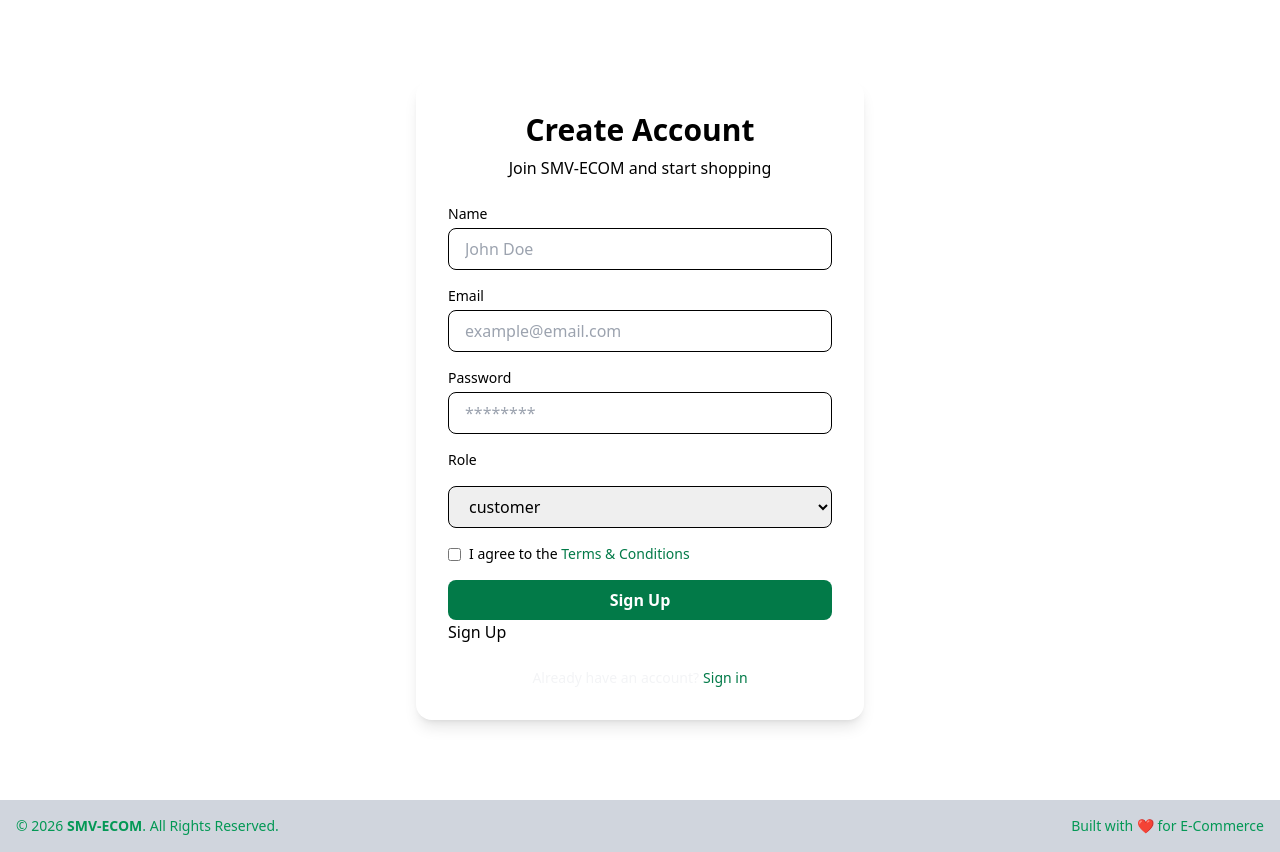
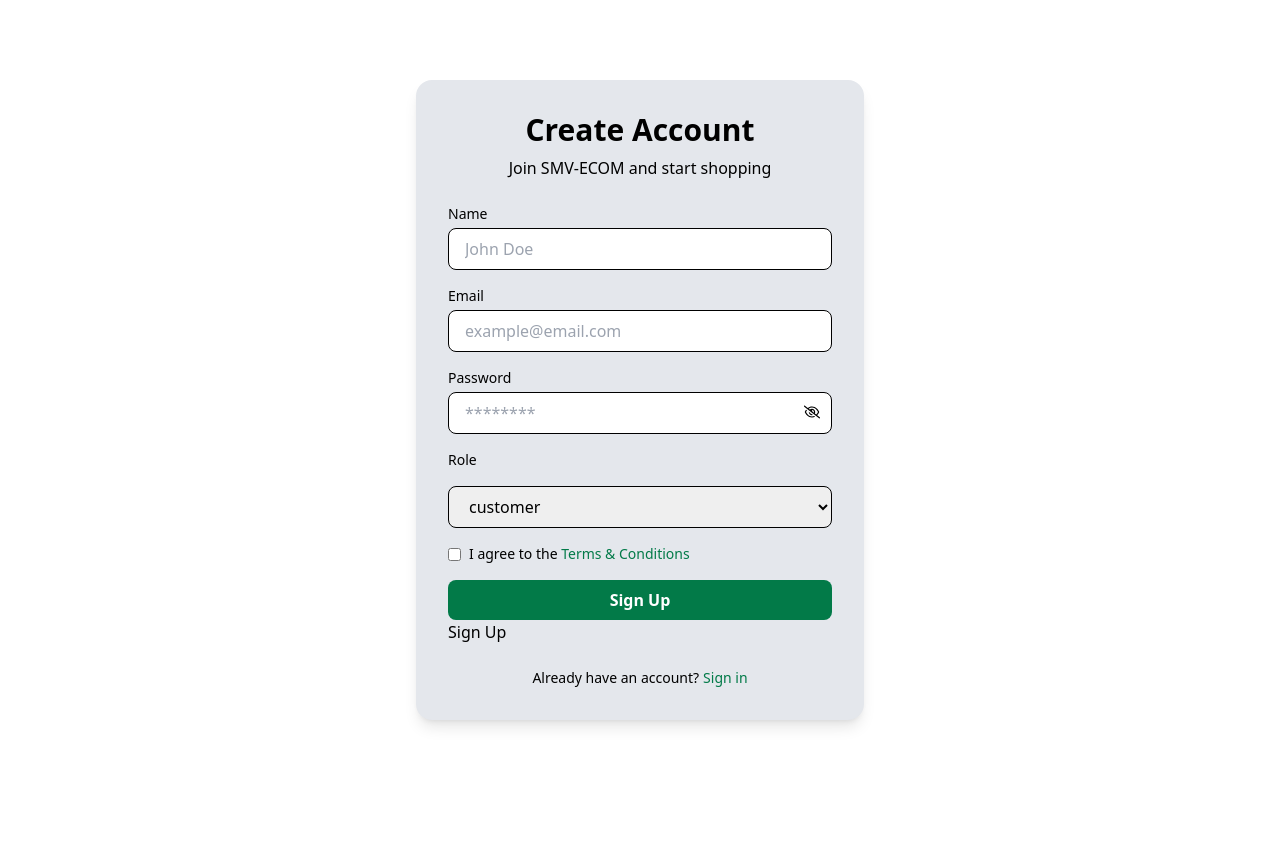
Before and after one commit to anus26/Frontend-SMV-ECOM, a React app: page /signup in a window 1280 px wide. After the commit the page ends 800 px from the top, so only its background shows below. Built offline with nearby package versions, Linux system fonts and the light colour scheme; the HTML template or start-up script is replaced by a standard one.

Commit message:
ui improments

```diff
--- a/package.json
+++ b/package.json
@@ -18,6 +18,7 @@
     "react-dom": "^19.2.0",
     "react-hot-toast": "^2.6.0",
     "react-icons": "^5.5.0",
+    "react-loader-spinner": "^8.0.2",
     "react-redux": "^9.2.0",
     "react-router": "^7.13.0",
     "react-router-dom": "^7.13.0"
--- a/src/App.jsx
+++ b/src/App.jsx
@@ -26,9 +26,9 @@
     <BrowserRouter>
 
       <Routes>
-
         <Route path="/signin" element={<Signin />} />
         <Route path="/signup" element={<Signup />} />
+
 
 
         <Route element={<Layouts />}>
@@ -61,7 +61,7 @@
 
         </Route>
       </Routes>
-      <Footer/>
+
       <Toaster />
     </BrowserRouter>
   );
--- a/src/components/Layouts/index.jsx
+++ b/src/components/Layouts/index.jsx
@@ -1,6 +1,7 @@
 import React, { useEffect } from 'react'
 import Navbar from '../Navbar/Navbar'
 import { Outlet } from 'react-router-dom'
+import Footer from '../../pages/Footer'
 
 
 const Layouts = () => {
@@ -11,10 +12,11 @@
 
 
  <Navbar/>
-
+  <Footer/>
 <div className=''>
 
 <Outlet />
+
 </div>
 </div>
 </>
--- a/src/components/Navbar/Navbar.jsx
+++ b/src/components/Navbar/Navbar.jsx
@@ -86,7 +86,7 @@
                   <input
                     type="text"
                     placeholder="Search products..."
-                    className="w-full rounded-full px-5 pr-12 py-2 border focus:ring-2 focus:ring-green-500 focus:outline-none"
+                    className="w-full rounded-full px-5 pr-12 py-2 border focus:ring-2 focus:ring-green focus:outline-none"
                     value={searchInput}
                     onChange={(e) => setSearchInput(e.target.value)}
                   />
--- a/src/pages/Signin.jsx
+++ b/src/pages/Signin.jsx
@@ -3,7 +3,10 @@
 import { Link, useNavigate } from "react-router-dom";
 import { signinUser } from "../redux/slices/authSlice";
 import useAuth from "../redux/hooks/useAuth";
-
+import { ColorRing } from "react-loader-spinner";
+import { FaRegEye } from "react-icons/fa6";
+import { FaRegEyeSlash } from "react-icons/fa";
+import { IoHandLeftSharp } from "react-icons/io5";
 const Signin = () => {
   const dispatch=useDispatch()
   const {user,loading,error}=useAuth()
@@ -11,12 +14,22 @@
     email:"",
         password:""
   })
+  const [show ,setShow]=useState(false)
+
   const navigate=useNavigate()
   const handleChange=(e)=>{
     setFormData({
       ...formData,
       [e.target.name]:e.target.value
     })
+    loading(true)
+    setTimeout(()=>{
+      loading(false)
+    },2000)
+
+  }
+  const handleshow=()=>{
+    setShow(prev=>!prev)
   }
   const handleSubmit=(e)=>{
     e.preventDefault()
@@ -56,16 +69,26 @@
             />
           </div>
 
-          <div>
+          <div className="relative">
             <label className="block text-sm font-medium mb-1">Password</label>
             <input
-              type="password"
+              type={show? "text":"password"}
               placeholder="********"
               value={formData.password}
               name="password"
               onChange={handleChange}
-              className="w-full px-4 py-2 border rounded-lg focus:outline-none focus:ring-2 focus:ring-greenDark"
+              className="w-full px-4 py-2 border  rounded-lg  focus:outline-none focus:ring-2 focus:ring-greenDark"
             />
+            <span onClick={handleshow}  className="absolute right-3 top-9 ">
+
+            {show?(
+              <>
+              <FaRegEye />
+              </>
+            ):(
+<FaRegEyeSlash />
+            )}
+            </span>
           </div>
 
           <div className="flex justify-between items-center text-sm">
@@ -80,16 +103,33 @@
 
           <button
             type="submit"
-            className="w-full py-2 bg-greenDark text-white rounded-lg font-semibold hover:bg-greenDark transition"
+            className="w-full py-2 bg-greenDark text-white rounded-lg font-semibold hover:bg-greenDark transition flex justify-center"
           >
-           Sign In
+   {loading?(
+    <>
+    <ColorRing
+visible={true}
+height="30"
+width="30"
+
+ariaLabel="color-ring-loading"
+wrapperStyle={{}}
+wrapperClass="color-ring-wrapper"
+colors={['#e15b64', '#f47e60', '#f8b26a', '#abbd81', '#849b87']}
+/>
+    </>
+    ):(
+      "SignIn"
+
+
+   )}
 
           </button>
             {loading && <p className="text-center text-sm text-gray">Loading...</p>}
         </form>
         {error && <p className="text-center text-sm text-red-500 mt-4">{error}</p>}
 
-        <p className="text-center text-sm text-gray mt-6">
+        <p className="text-center text-sm text-blackk mt-6">
           Don’t have an account?
           <span className="text-greenDark cursor-pointer ml-1 hover:underline">
            <Link to='/signup'>Sign up</Link>
--- a/src/pages/Signup.jsx
+++ b/src/pages/Signup.jsx
@@ -3,6 +3,8 @@
 import { Link, useNavigate } from "react-router-dom";
 import { signupUser } from "../redux/slices/authSlice";
 import useAuth from "../redux/hooks/useAuth";
+import { ColorRing } from "react-loader-spinner";
+import { FaRegEye, FaRegEyeSlash } from "react-icons/fa6";
 
 const Signup = () => {
   const dispatch=useDispatch()
@@ -14,11 +16,16 @@
     password: "",
     role: "customer",
   });
+  const [show,setShow]=useState(false)
     const handleChange = (e) => {
     setFormData({
       ...formData,
       [e.target.name]: e.target.value,
     });
+    loading(true)
+    setTimeout(()=>{
+      loading(false)
+    },2000)
   };
 
     const handleSubmit=(e)=>{
@@ -46,7 +53,7 @@
 
   return (
     <div className="min-h-screen flex items-center justify-center">
-      <div className="bg-color w-full max-w-md p-8 rounded-2xl shadow-lg">
+      <div className="bg-color1 w-full max-w-md p-8 rounded-2xl shadow-lg">
 
         <h1 className="text-3xl font-bold text-center mb-2">
           Create Account
@@ -88,12 +95,12 @@
             />
           </div>
 
-          <div>
+          <div className="relative">
             <label className="block text-sm font-medium mb-1">
               Password
             </label>
             <input
-              type="password"
+              type={show?"text":"password"}
               placeholder="********"
               onChange={handleChange}
               value={formData.password}
@@ -101,6 +108,17 @@
               className="w-full px-4 py-2 border rounded-lg
               focus:outline-none focus:ring-2 focus:ring-greenDark"
             />
+            <span onClick={()=>setShow(!show)} className="absolute right-3 top-9">
+              {show?(
+                <>
+
+                              <FaRegEye />
+                              </>
+                            ):(
+                <FaRegEyeSlash />
+
+              )}
+            </span>
           </div>
 
         {/* Role */}
@@ -131,18 +149,35 @@
 
           <button
             type="submit"
-            className="w-full py-2 bg-greenDark text-white rounded-lg
+            className="w-full py-2 bg-greenDark flex justify-center text-white rounded-lg
             font-semibold hover:bg-greenDark transition"
 
           >
-            Sign Up
+             {loading?(
+    <>
+    <ColorRing
+visible={true}
+height="30"
+width="30"
+
+ariaLabel="color-ring-loading"
+wrapperStyle={{}}
+wrapperClass="color-ring-wrapper"
+colors={['#e15b64', '#f47e60', '#f8b26a', '#abbd81', '#849b87']}
+/>
+    </>
+    ):(
+      "Sign Up"
+
+
+   )}
           </button>
         {loading ? "Creating..." : "Sign Up"}
         </form>
   {error && (
           <p className="text-red1 text-sm mt-3 text-center">{error}</p>
         )}
-        <p className="text-center text-sm text-gray mt-6">
+        <p className="text-center text-sm text-black mt-6">
           Already have an account?
           <span className="text-greenDark cursor-pointer ml-1 hover:underline">
           <Link to="/signin">Sign in</Link>
```
Also changed, not shown: 1 other file (tests, documents, lock files or other folders).
